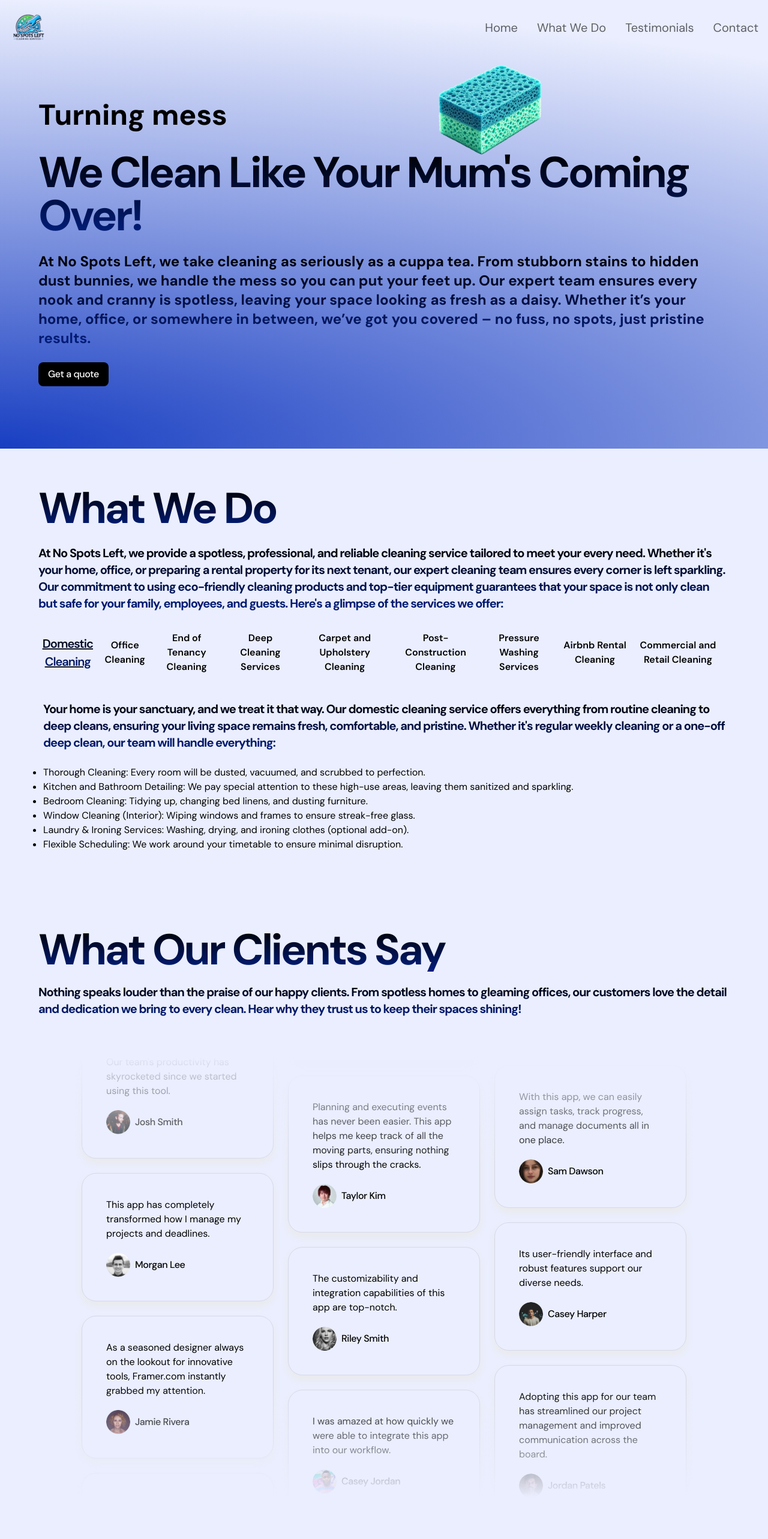
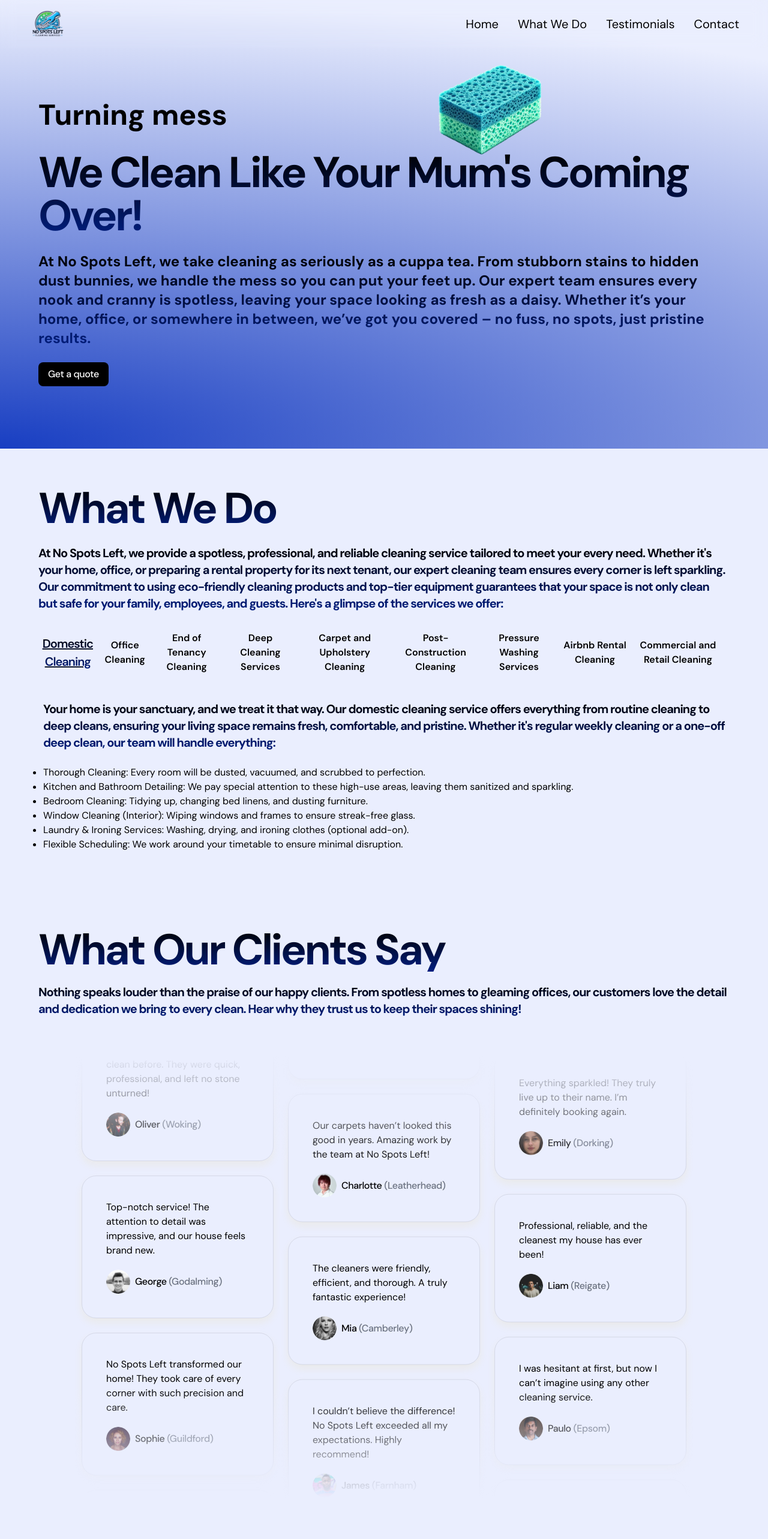
Before and after one commit to LilRomio/no-spots-left, a Next.js app: page / in a window 1280 px wide. Shown: the top 2566 px of the page at 60% size. Built offline with nearby package versions, Linux system fonts and the light colour scheme.

Commit message:
update 1.6

```diff
--- a/app/components/HeroSection.jsx
+++ b/app/components/HeroSection.jsx
@@ -16,6 +16,7 @@ const HeroSection = () => {
 
   return (
     <section
+      id="heroSection"
       ref={heroRef}
       className="pt-8 pb-20 md:pt-5 md:pb-10 bg-[radial-gradient(ellipse_200%_100%_at_bottom_left,#183EC2,#EAEEFE_100%)] overflow-x-clip"
     >
--- a/app/components/NavLink.jsx
+++ b/app/components/NavLink.jsx
@@ -1,8 +1,23 @@
+'use client';
+import React, { useState } from 'react';
 import Link from 'next/link';
 
 const NavLink = ({ href, title }) => {
+  const [nav, setNav] = useState(false);
+
+  const toggleNav = () => {
+    setNav(!nav);
+  };
+
+  const closeNav = () => {
+    setNav(false);
+  };
   return (
-    <Link href={href} className="block py-2 pl-3 pr-4 rounded text-black/60 sm:text-xl md:p-0 hover:text-black">
+    <Link
+      href={href}
+      onClick={closeNav}
+      className="block py-2 pl-3 pr-4 rounded text-black/60 sm:text-xl md:p-0 hover:text-black"
+    >
       {title}
     </Link>
   );
--- a/app/components/Navbar.jsx
+++ b/app/components/Navbar.jsx
@@ -1,87 +1,133 @@
 'use client';
-import Link from 'next/link';
+
 import React, { useState } from 'react';
+import { AiOutlineMenu, AiOutlineClose } from 'react-icons/ai';
+import Logo from '../assets/NoSpotsLeft-logo.png';
+import { Link } from 'react-scroll';
+import { motion } from 'framer-motion';
+import Image from 'next/image';
 import NavLink from './NavLink';
-import { Bars3Icon, XMarkIcon } from '@heroicons/react/24/solid';
-import MenuOverlay from './MenuOverlay';
-import Image from 'next/image';
-import Logo from '../assets/NoSpotsLeft-logo.png';
-import Button from './menu/button';
-import Nav from './menu/nav';
+
 const navLinks = [
   {
     title: 'Home',
-    path: '/',
+    path: 'heroSection',
+    isScroll: true, // Regular navigation
   },
   {
     title: 'What We Do',
-    path: '#whatWeDo',
+    path: 'whatWeDo',
+    isScroll: true, // Smooth scroll navigation
   },
   {
     title: 'Testimonials',
-    path: '#testimonials',
+    path: 'testimonials',
+    isScroll: true, // Smooth scroll navigation
   },
   {
     title: 'Contact',
-    path: '#contact',
+    path: 'contact',
+    isScroll: true, // Smooth scroll navigation
   },
 ];
 
-const menu = {
+const Navbar = () => {
+  const [nav, setNav] = useState(false);
+
+  const toggleNav = () => {
+    setNav(!nav);
+  };
+
+  const closeNav = () => {
+    setNav(false);
+  };
+
+  const menuVariants = {
     open: {
-    width: '480px',
-    height: '650px',
-    top: '-25px',
-    right: '-25px',
-    transition: { duration: 0.75, type: 'tween', ease: [0.76, 0, 0.24, 1] },
+      x: 0,
+      transition: {
+        stiffness: 20,
+        damping: 15,
+      },
     },
     closed: {
-    width: '100px',
-    height: '40px',
-    top: '0px',
-    right: '0px',
-    transition: { duration: 0.75, delay: 0.35, type: 'tween', ease: [0.76, 0, 0.24, 1] },
+      x: '-100%',
+      transition: {
+        stiffness: 20,
+        damping: 15,
+      },
     },
   };
 
-const Navbar = () => {
-  const [navbarOpen, setNavbarOpen] = useState(false);
-  const [isActive, setIsActive] = useState(false);
   return (
-    <nav className="fixed top-0 left-0 right-0 z-10 mx-auto bg-transparent bg-opacity-100 z-99">
-      <div className="container flex flex-wrap items-center justify-between px-4 py-2 mx-auto lg:py-4">
+    <div className="fixed top-0 left-0 z-50 w-full bg-opacity-70 backdrop-blur-md">
+      <div
+        className="max-w-[1300px] mx-auto flex justify-between text-black
+        text-xl items-center px-12 h-20"
+      >
         <Link href={'/'}>
-          <Image src={Logo} alt="Saas Logo" height={40} width={60} />
+          <Image src={Logo} alt="No Spots Left Logo" height={40} width={60} />
         </Link>
-        <div className="block mobile-menu md:hidden ">
-          {!navbarOpen ? (
-            <button
-              onClick={() => setNavbarOpen(true)}
-              className="flex items-center px-3 py-2 border rounded border-slate-600 text-slate-600 hover:text-black hover:border-white"
-            >
-              <Bars3Icon className="w-5 h-5" />
-            </button>
-          ) : (
-            <button
-              onClick={() => setNavbarOpen(false)}
-              className="flex items-center px-3 py-2 border rounded border-slate-600 text-slate-600 hover:text-black hover:border-white"
-            >
-              <XMarkIcon className="w-5 h-5" />
-            </button>
-          )}
-        </div>
+
         <div className="hidden menu md:block md:w-auto" id="navbar">
           <ul className="flex p-4 mt-0 md:p-0 md:flex-row md:space-x-8">
             {navLinks.map((link, index) => (
               <li key={index}>
+                {link.isScroll ? (
+                  <Link
+                    to={link.path}
+                    smooth={true}
+                    offset={-70} // Offset for fixed navbar
+                    duration={500}
+                    className="cursor-pointer"
+                  >
+                    {link.title}
+                  </Link>
+                ) : (
                   <NavLink href={link.path} title={link.title} />
+                )}
               </li>
             ))}
           </ul>
         </div>
+
+        {/* Mobile Menu Toggle Button */}
+        <div onClick={toggleNav} className="z-50 text-black/60 md:hidden">
+          {nav ? <AiOutlineClose size={30} /> : <AiOutlineMenu size={30} />}
         </div>
-      {navbarOpen ? <MenuOverlay links={navLinks} /> : null}
-    </nav>
+
+        {/* Mobile Menu */}
+        <motion.div
+          initial={false}
+          animate={nav ? 'open' : 'closed'}
+          variants={menuVariants}
+          className="fixed top-0 left-0 z-40 w-full min-h-screen bg-[radial-gradient(ellipse_200%_100%_at_bottom_left,#183EC2,#EAEEFE_100%)] overflow-x-clip"
+        >
+          <div className="block menu md:hidden md:w-auto" id="navbar">
+            <ul className="mt-24 space-y-8 text-3xl font-semibold text-center">
+              {navLinks.map((link, index) => (
+                <li key={index}>
+                  {link.isScroll ? (
+                    <Link
+                      to={link.path}
+                      smooth={true}
+                      offset={-70} // Adjust according to your fixed navbar height
+                      duration={500}
+                      className="cursor-pointer"
+                      onClick={closeNav} // Close menu after clicking
+                    >
+                      {link.title}
+                    </Link>
+                  ) : (
+                    <NavLink href={link.path} title={link.title} onClick={closeNav} />
+                  )}
+                </li>
+              ))}
+            </ul>
+          </div>
+        </motion.div>
+      </div>
+    </div>
   );
 };
 
--- a/app/components/Testimonials.jsx
+++ b/app/components/Testimonials.jsx
@@ -9,64 +9,63 @@ import avatar7 from '../assets/avatar-7.png';
 import avatar8 from '../assets/avatar-8.png';
 import avatar9 from '../assets/avatar-9.png';
 import Image from 'next/image';
-import { twMerge } from 'tailwind-merge';
 import { motion } from 'framer-motion';
 import React from 'react';
 
 const testimonials = [
   {
-    text: 'As a seasoned designer always on the lookout for innovative tools, Framer.com instantly grabbed my attention.',
+    text: 'No Spots Left transformed our home! They took care of every corner with such precision and care.',
     imageSrc: avatar1.src,
-    name: 'Jamie Rivera',
-    username: '@jamietechguru00',
+    name: 'Sophie',
+    location: 'Guildford',
   },
   {
-    text: "Our team's productivity has skyrocketed since we started using this tool. ",
+    text: 'I’ve never seen my office this clean before. They were quick, professional, and left no stone unturned!',
     imageSrc: avatar2.src,
-    name: 'Josh Smith',
-    username: '@jjsmith',
+    name: 'Oliver',
+    location: 'Woking',
   },
   {
-    text: 'This app has completely transformed how I manage my projects and deadlines.',
+    text: 'Top-notch service! The attention to detail was impressive, and our house feels brand new.',
     imageSrc: avatar3.src,
-    name: 'Morgan Lee',
-    username: '@morganleewhiz',
+    name: 'George',
+    location: 'Godalming',
   },
   {
-    text: 'I was amazed at how quickly we were able to integrate this app into our workflow.',
+    text: 'I couldn’t believe the difference! No Spots Left exceeded all my expectations. Highly recommend!',
     imageSrc: avatar4.src,
-    name: 'Casey Jordan',
-    username: '@caseyj',
+    name: 'James',
+    location: 'Farnham',
   },
   {
-    text: 'Planning and executing events has never been easier. This app helps me keep track of all the moving parts, ensuring nothing slips through the cracks.',
+    text: 'Our carpets haven’t looked this good in years. Amazing work by the team at No Spots Left!',
     imageSrc: avatar5.src,
-    name: 'Taylor Kim',
-    username: '@taylorkimm',
+    name: 'Charlotte',
+    location: 'Leatherhead',
   },
   {
-    text: 'The customizability and integration capabilities of this app are top-notch.',
+    text: 'The cleaners were friendly, efficient, and thorough. A truly fantastic experience!',
     imageSrc: avatar6.src,
-    name: 'Riley Smith',
-    username: '@rileysmith1',
+    name: 'Mia',
+    location: 'Camberley',
   },
   {
-    text: 'Adopting this app for our team has streamlined our project management and improved communication across the board.',
+    text: 'I was hesitant at first, but now I can’t imagine using any other cleaning service.',
     imageSrc: avatar7.src,
-    name: 'Jordan Patels',
-    username: '@jpatelsdesign',
+    name: 'Paulo',
+    location: 'Epsom',
   },
   {
-    text: 'With this app, we can easily assign tasks, track progress, and manage documents all in one place.',
+    text: 'Everything sparkled! They truly live up to their name. I’m definitely booking again.',
     imageSrc: avatar8.src,
-    name: 'Sam Dawson',
-    username: '@dawsontechtips',
+    name: 'Emily',
+    location: 'Dorking',
   },
   {
-    text: 'Its user-friendly interface and robust features support our diverse needs.',
+    text: 'Professional, reliable, and the cleanest my house has ever been!',
     imageSrc: avatar9.src,
-    name: 'Casey Harper',
-    username: '@casey09',
+    name: 'Liam',
+    location: 'Reigate',
   },
 ];
 
@@ -90,12 +89,17 @@ const TestimonialsColumn = ({ className, testimonials, duration }) => (
     >
       {[...new Array(2)].fill(0).map((_, index) => (
         <React.Fragment key={index}>
-          {testimonials.map(({ text, imageSrc, name }) => (
-            <div className="p-10 border border-[#222222]/10 rounded-3xl shadow-[0_7px_14px_#EAEAEA] max-w-xs w-full" key={name}>
+          {testimonials.map(({ text, imageSrc, name, location }) => (
+            <div
+              className="p-10 border border-[#222222]/10 rounded-3xl shadow-[0_7px_14px_#EAEAEA] max-w-xs w-full"
+              key={name}
+            >
               <div>{text}</div>
               <div className="flex items-center gap-2 mt-5">
                 <Image src={imageSrc} alt={name} width={40} height={40} className="w-10 h-10 rounded-full" />
-                <div className="font-medium leading-5 tracking-tight">{name}</div>
+                <div className="font-medium leading-5 tracking-tight">
+                  {name} <span className="text-gray-500">({location})</span>
+                </div>
               </div>
             </div>
           ))}
@@ -114,8 +118,9 @@ const Testimonials = () => {
             What Our Clients Say
           </h2>
           <p className="mt-5 section-description">
-            Nothing speaks louder than the praise of our happy clients. From spotless homes to gleaming offices, our customers love the detail and
-            dedication we bring to every clean. Hear why they trust us to keep their spaces shining!
+            Nothing speaks louder than the praise of our happy clients. From spotless homes to gleaming offices, our
+            customers love the detail and dedication we bring to every clean. Hear why they trust us to keep their
+            spaces shining!
           </p>
         </div>
         <div className="flex justify-center gap-6 [mask-image:linear-gradient(to_bottom,transparent,black_25%,black_75%,transparent)] max-h-[738px] overflow-hidden mt-10">
--- a/package.json
+++ b/package.json
@@ -16,6 +16,7 @@
     "react-animated-numbers": "^0.18.0",
     "react-dom": "^18",
     "react-icons": "^5.3.0",
+    "react-scroll": "^1.9.0",
     "react-type-animation": "^3.2.0",
     "tailwind-merge": "^2.5.2"
   },
```
Also changed, not shown: 1 other file (tests, documents, lock files or other folders). Lines whose indentation alone changed are shown as unchanged.
